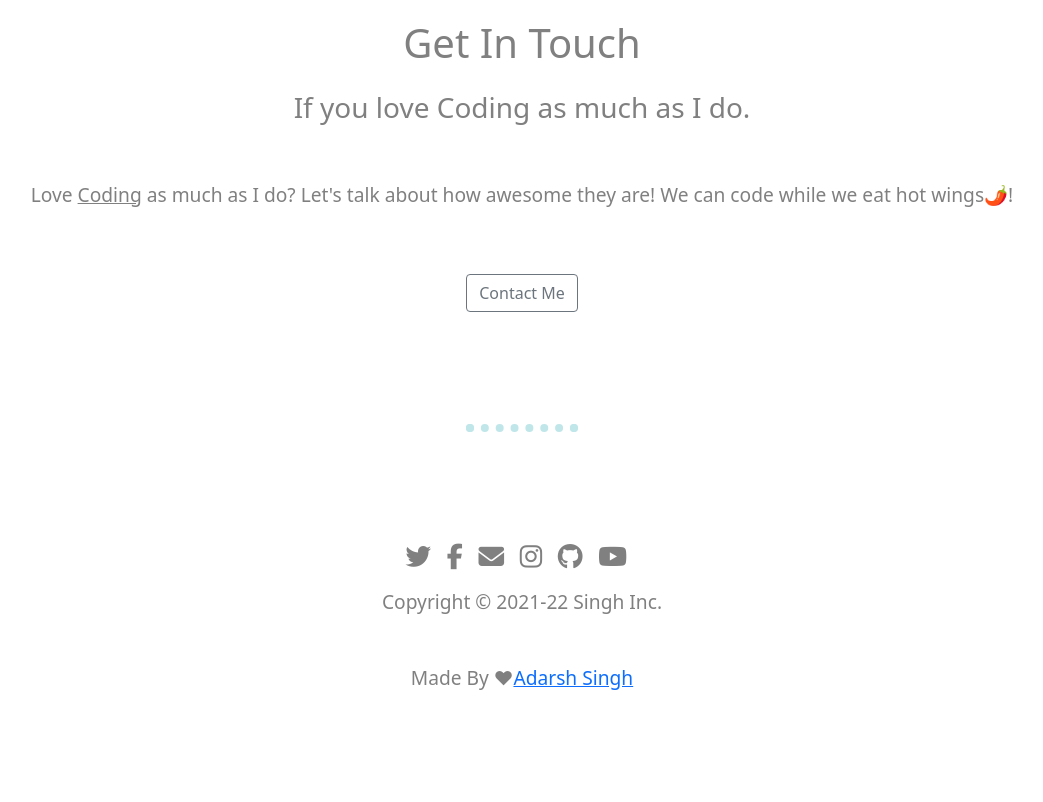
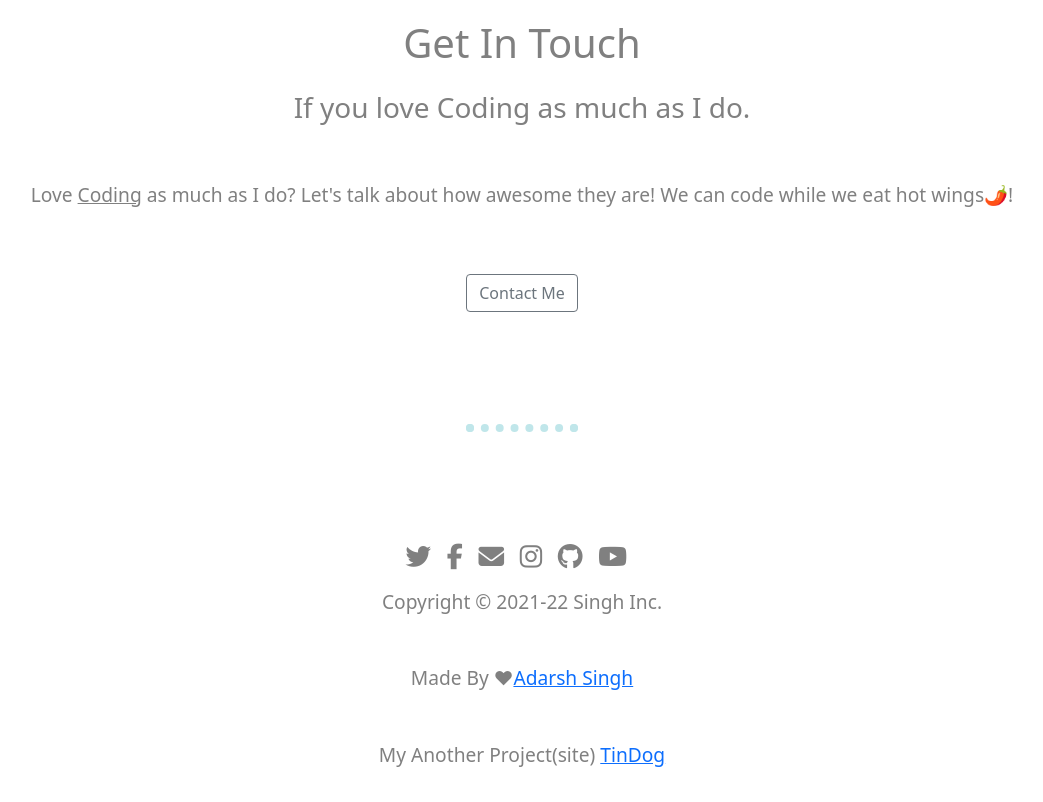
Before and after one commit to adarshsingh1083/Night-Coder-adarsh, a plain HTML site: page index.html in a window 1280 px wide. Shown: the part 2803-3605 px from the top of the page, without its empty margins (118-1161 px from the left). Before the commit the page ends 3528 px from the top, so only its background shows below. Drawn offline with nearby package versions, Linux system fonts and the light colour scheme.

Commit message:
Add one more link in footer

```diff
--- a/index.html
+++ b/index.html
@@ -131,6 +131,7 @@
 
         <p class="copyright">Copyright &copy; 2021-22 Singh Inc.</p>
         <p class="credit">Made By ❤<a href="https://github.com/adarshsingh1083">Adarsh Singh</a></p>
+        <p class="credit">My Another Project(site) <a href="https://adarshsingh1083.github.io/TinDog/">TinDog</a> </p>
 
 
       </div>
```
